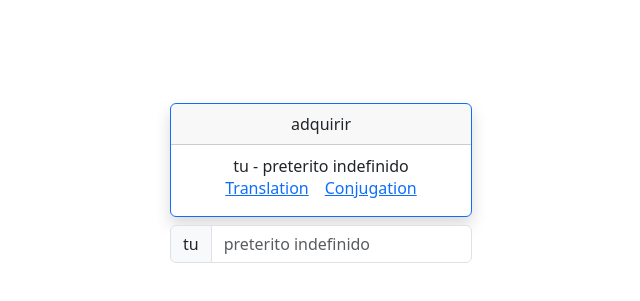
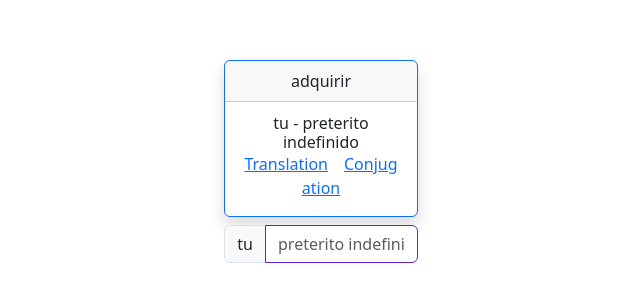
Before and after one commit to petoalbert/Conjugation, a React (Vite) app: page / in a window 1280 px wide. Shown: the part 489-790 px from the top of the page, without its empty margins (319-959 px from the left). Built offline with nearby package versions, Linux system fonts and the light colour scheme.

Commit message:
Add border color to userinput

```diff
--- a/src/App.tsx
+++ b/src/App.tsx
@@ -50,7 +50,7 @@ export default function ConjugationGame() {
     <div className="container" id="main">
       <div className="row text-center fixed-bottom">
         <div className="col-sm"></div>
-        <div className="mb-xl-5 col-sm-3" id="second">
+        <div className="mb-xl-5 col-lg-2" id="second">
           {tasks.map(t =>
             <div key={t.id} className="card rounded border border-primary mb-2 animated-element shadow">
               <Task params={t.params} />
@@ -61,6 +61,7 @@ export default function ConjugationGame() {
             <span className="input-group-text" id="basic-addon1">{pronounToString(tasks[tasks.length - 1].params.pronoun)}</span>
             <input
               type="text"
+              id="userinput"
               className="form-control"
               value={inputText}
               onChange={handleInputChange}
--- a/src/index.css
+++ b/src/index.css
@@ -44,3 +44,7 @@
   color: red;
   animation: fadein 500ms;
 }
+
+#userinput {
+  border: 1px solid #6720ca;
+}
```
